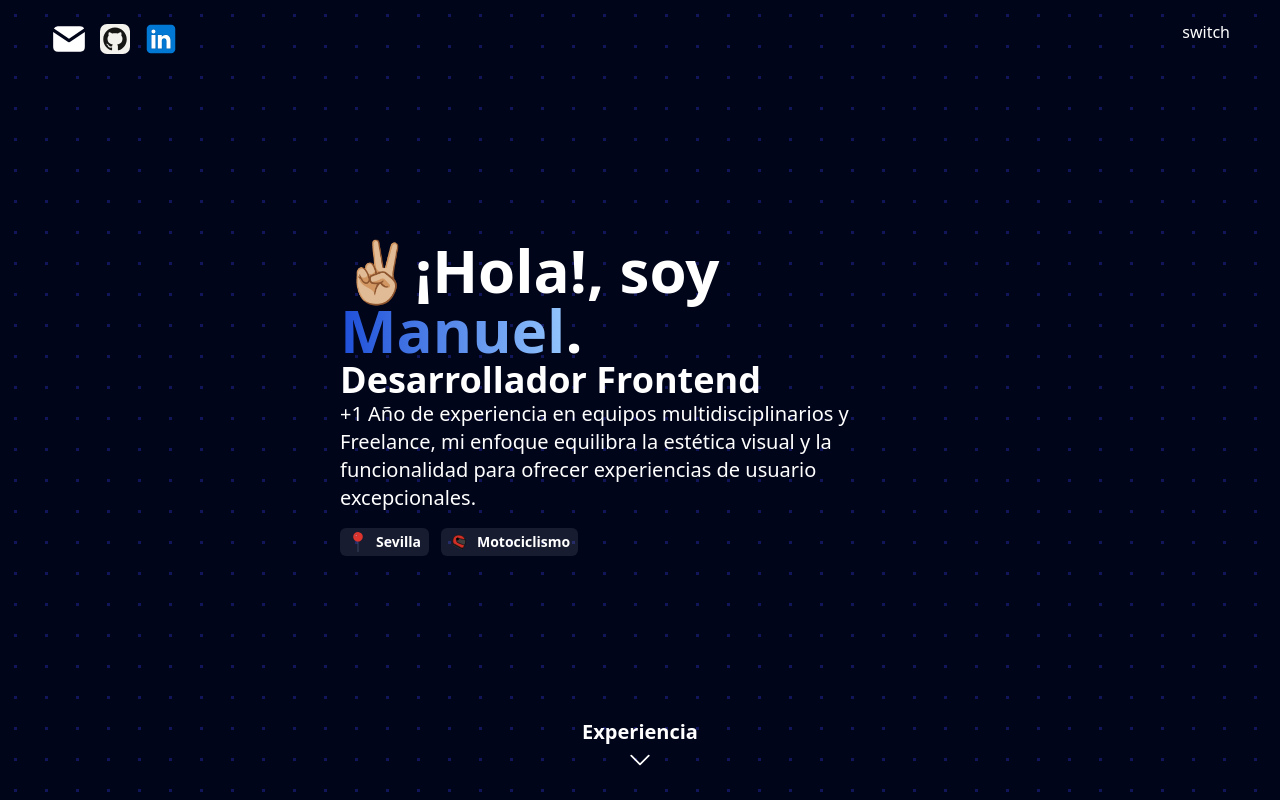
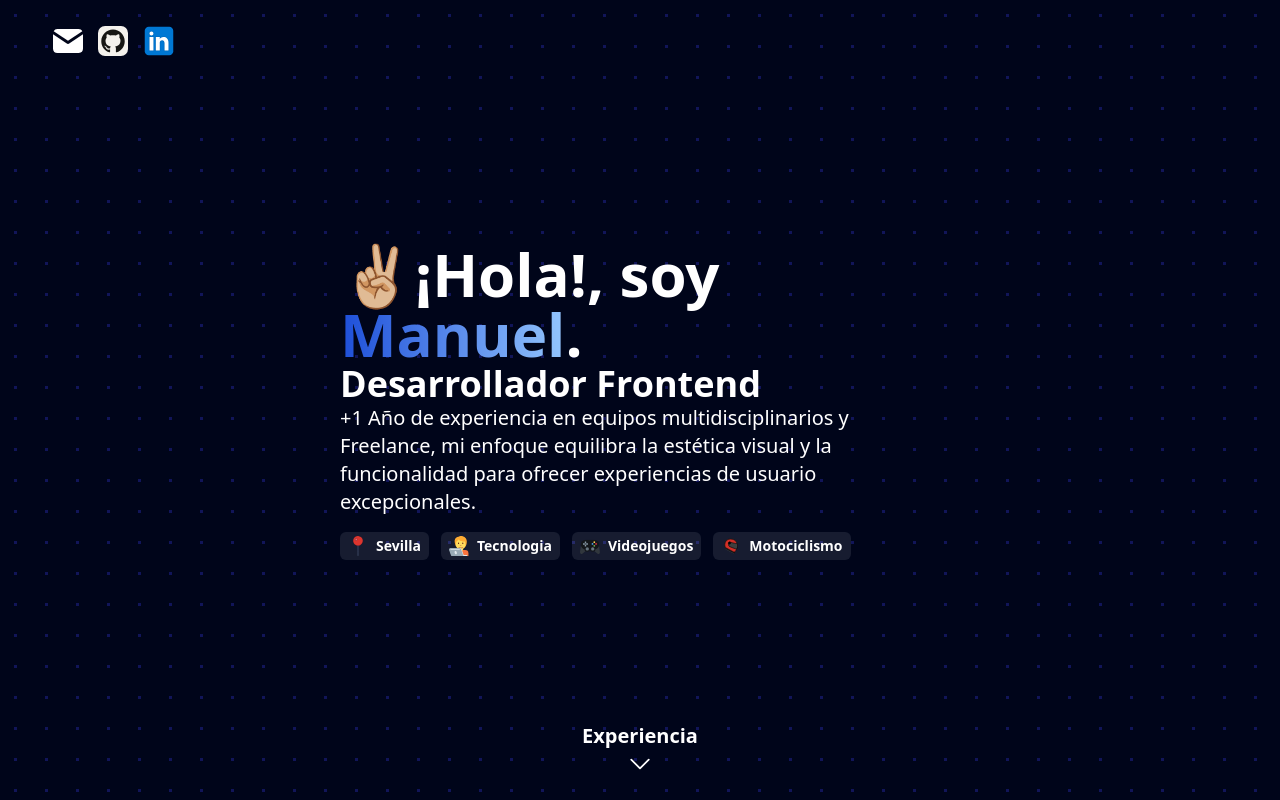
Before and after one commit to manup94/portfolio, a Next.js app: page / in a window 1280 px wide. Shown: the top 800 px of the page. Built offline with nearby package versions, Linux system fonts and the light colour scheme.

Commit message:
add new icons

```diff
--- a/public/education.json
+++ b/public/education.json
@@ -1,7 +1,7 @@
 [{
     "id": 0,
-    "fechaInicio": "04/04/2023",
-    "fechaFinal": "09/06/2023",
+    "fechaInicio": "04/2023",
+    "fechaFinal": "06/2023",
     "institucion": "IronHack",
     "carrera": "Fullstack web Developer",
     "descripcion": "Bootcamp de desarrollo web de 9 semanas, aprendemos tanto el desarrollo frontend como el backend. Durante el programa, nos sumergimos en las tecnologías de frontend, como React, HTML y CSS, para construir interfaces de usuario atractivas y funcionales. Además, exploramos el lado del backend, abarcando Node.js, MongoDB y Express, para crear aplicaciones consistentes y escalables"
--- a/public/experiences.json
+++ b/public/experiences.json
@@ -1,8 +1,8 @@
 [
   {
     "id": 0,
-    "fechaInicio": "01/09/2023",
-    "fechaFinal": "31/10/2023",
+    "fechaInicio": "09/2023",
+    "fechaFinal": "10/2023",
     "puesto": "Fullstack Developer",
     "stack": ["Next", "React", "TypeScript", "Sanity", "Tailwind"],
     "empresa": "Freelance",
@@ -10,8 +10,8 @@
   },
   {
     "id": 1,
-    "fechaInicio": "01/11/2023",
-    "fechaFinal": "30/04/2024",
+    "fechaInicio": "11/2023",
+    "fechaFinal": "04/2024",
     "puesto": "Frontend Developer",
     "stack": ["Next", "React", "TypeScript", "Tailwind", "Prisma"],
     "empresa": "A-safe Digital",
--- a/src/app/components/hero.tsx
+++ b/src/app/components/hero.tsx
@@ -1,6 +1,8 @@
 import LocationIcon from "../icons/location";
-import MotoIcon from "../icons/moto";
+import BikeIcon from "../icons/moto";
 import Badget from "./experience/badget";
+import TecnologyIcon from "../icons/tecnology";
+import VideoGamesIcon from "../icons/videogames";
 
 const Hero = () => {
   return (
@@ -23,7 +25,9 @@ const Hero = () => {
       </span>
       <div className="flex gap-3">
         <Badget text="Sevilla" icon={<LocationIcon />} />
-        <Badget text="Motociclismo" icon={<MotoIcon />} />
+        <Badget text="Tecnologia" icon={<TecnologyIcon />} />
+        <Badget text="Videojuegos" icon={<VideoGamesIcon />} />
+        <Badget text="Motociclismo" icon={<BikeIcon />} />
       </div>
     </section>
   );
--- a/src/app/components/navbar.tsx
+++ b/src/app/components/navbar.tsx
@@ -26,9 +26,9 @@ const Navbar = () => {
           <Linkedin />
         </Link>
       </div>
-      <div className="flex gap-6  justify-around">
+      {/* <div className="flex gap-6  justify-around">
         <div className="text-white">switch</div>
-      </div>
+      </div> */}
     </nav>
   );
 };
--- a/src/app/icons/email.tsx
+++ b/src/app/icons/email.tsx
@@ -2,8 +2,8 @@ export default function Email({ ...props }) {
   return (
     <svg
       xmlns="http://www.w3.org/2000/svg"
-      width="38"
-      height="38"
+      width="36"
+      height="42"
       viewBox="0 0 24 24"
       fill="#ffffff"
       className="icon icon-tabler icons-tabler-filled icon-tabler-mail"
--- /dev/null
+++ b/src/app/icons/tecnology.tsx
@@ -0,0 +1,57 @@
+export default function Tecnology({ ...props }) {
+  return (
+    <svg
+      xmlns="http://www.w3.org/2000/svg"
+      width="20"
+      height="20"
+      viewBox="0 0 36 36"
+      {...props}
+    >
+      <path fill="#FA743E" d="M35 36v-5a6 6 0 0 0-6-6H13a6 6 0 0 0-6 6v5h28z" />
+      <path
+        fill="#FFDC5D"
+        d="M16.64 25.106c0 .894 2.36 1.993 4.36 1.993s4.359-1.099 4.359-1.992V21.29h-8.72v3.816z"
+      />
+      <path
+        fill="#F9CA55"
+        d="M16.632 23.121c1.216 1.374 2.724 1.746 4.364 1.746c1.639 0 3.146-.373 4.363-1.746V19.63h-8.728v3.491z"
+      />
+      <path
+        fill="#FFAC33"
+        d="M24.731.531c-1.925-.623-6.455-.453-7.588 1.019c-2.944.057-6.398 2.718-6.851 6.228c-.448 3.475.551 5.088.906 7.701c.403 2.96 2.067 3.907 3.397 4.303c1.914 2.529 3.949 2.421 7.366 2.421c6.672 0 9.85-4.464 10.131-12.047c.17-4.585-2.521-8.059-7.361-9.625z"
+      />
+      <path
+        fill="#FFDC5D"
+        d="M28.547 10.481c-.646-.894-1.472-1.614-3.284-1.868c.68.311 1.331 1.387 1.416 1.982c.085.595.17 1.076-.368.481c-2.155-2.382-4.502-1.444-6.827-2.899c-1.624-1.016-2.119-2.141-2.119-2.141s-.198 1.5-2.661 3.029c-.714.443-1.566 1.43-2.038 2.888c-.34 1.048-.234 1.982-.234 3.578c0 4.66 3.841 8.578 8.578 8.578s8.578-3.953 8.578-8.578c-.002-2.898-.305-4.031-1.041-5.05z"
+      />
+      <path
+        fill="#C1694F"
+        d="M21.961 17.914h-1.906a.477.477 0 1 1 0-.954h1.906a.477.477 0 1 1 0 .954z"
+      />
+      <path
+        fill="#662113"
+        d="M17.195 14.578a.953.953 0 0 1-.953-.953v-.953a.953.953 0 0 1 1.906 0v.953a.952.952 0 0 1-.953.953zm7.626 0a.953.953 0 0 1-.953-.953v-.953a.953.953 0 0 1 1.906 0v.953a.953.953 0 0 1-.953.953z"
+      />
+      <path
+        fill="#C1694F"
+        d="M21.134 21.894c-2.754 0-3.6-.705-3.741-.848a.655.655 0 0 1 .902-.95c.052.037.721.487 2.839.487c2.2 0 2.836-.485 2.842-.49a.638.638 0 0 1 .913.015a.669.669 0 0 1-.014.938c-.142.143-.987.848-3.741.848"
+      />
+      <path
+        fill="#E1E8ED"
+        d="M33 35a1 1 0 0 1-1 1H22a1 1 0 1 1 0-2h10a1 1 0 0 1 1 1z"
+      />
+      <path
+        fill="#E1E8ED"
+        d="M20.24 22H3.759c-1.524 0-3.478.771-2.478 3.531l3.072 8.475C4.354 34.006 4.75 36 7 36h20l-4-11.24c-.438-1.322-1.235-2.76-2.76-2.76z"
+      />
+      <path
+        fill="#99AAB5"
+        d="M19.24 22H2.759c-1.524 0-3.478.771-2.478 3.531l3.072 8.475C3.354 34.006 3.75 36 6 36h20l-4-11.24c-.438-1.322-1.235-2.76-2.76-2.76z"
+      />
+      <path
+        fill="#E1E8ED"
+        d="M14.019 29.283c.524 1.572.099 3.13-.949 3.479c-1.048.35-2.322-.641-2.846-2.213s-.099-3.13.949-3.479c1.048-.349 2.323.641 2.846 2.213zM19 24.75H3a.75.75 0 0 1 0-1.5h16a.75.75 0 0 1 0 1.5z"
+      />
+    </svg>
+  );
+}
--- /dev/null
+++ b/src/app/icons/videogames.tsx
@@ -0,0 +1,33 @@
+export default function Videogames({ ...props }) {
+  return (
+    <svg
+      xmlns="http://www.w3.org/2000/svg"
+      width="20"
+      height="20"
+      viewBox="0 0 36 36"
+      {...props}
+    >
+      <path
+        fill="#31373D"
+        d="m2.13 14.856l-.004-.002S.075 27.271.075 29.061c0 1.824 1.343 3.302 3 3.302c.68 0 1.3-.258 1.803-.678l10.166-8.938L2.13 14.856zm31.69 0l.004-.002s2.051 12.417 2.051 14.207c0 1.824-1.343 3.302-3 3.302c-.68 0-1.3-.258-1.803-.678l-10.166-8.938l12.914-7.891z"
+      />
+      <g fill="#14171A">
+        <circle cx="25.975" cy="15.551" r="8.5" />
+        <circle cx="9.975" cy="15.551" r="8.5" />
+        <path d="M9.975 7.051h16v16.87h-16z" />
+      </g>
+      <circle cx="13.075" cy="23.301" r="5" fill="#14171A" />
+      <circle cx="22.875" cy="23.301" r="5" fill="#14171A" />
+      <circle cx="22.875" cy="23.301" r="3" fill="#67757F" />
+      <circle cx="13.075" cy="23.301" r="3" fill="#67757F" />
+      <circle cx="25.735" cy="11.133" r="1.603" fill="#FFCC4D" />
+      <circle cx="25.735" cy="17.607" r="1.603" fill="#77B255" />
+      <circle cx="22.498" cy="14.37" r="1.603" fill="#50A5E6" />
+      <circle cx="28.972" cy="14.37" r="1.603" fill="#DD2E44" />
+      <path
+        fill="#8899A6"
+        d="M11.148 12.514v-2.168a.505.505 0 0 0-.505-.505H9.085a.505.505 0 0 0-.505.505v2.168l1.284 1.285l1.284-1.285zm-2.569 3.63v2.168c0 .279.226.505.505.505h1.558a.505.505 0 0 0 .505-.505v-2.168l-1.284-1.285l-1.284 1.285zm5.269-3.1H11.68l-1.285 1.285l1.285 1.285h2.168a.506.506 0 0 0 .505-.505V13.55a.506.506 0 0 0-.505-.506zm-5.799 0H5.88a.506.506 0 0 0-.505.505v1.558c0 .279.226.505.505.505h2.168l1.285-1.285l-1.284-1.283z"
+      />
+    </svg>
+  );
+}
```
